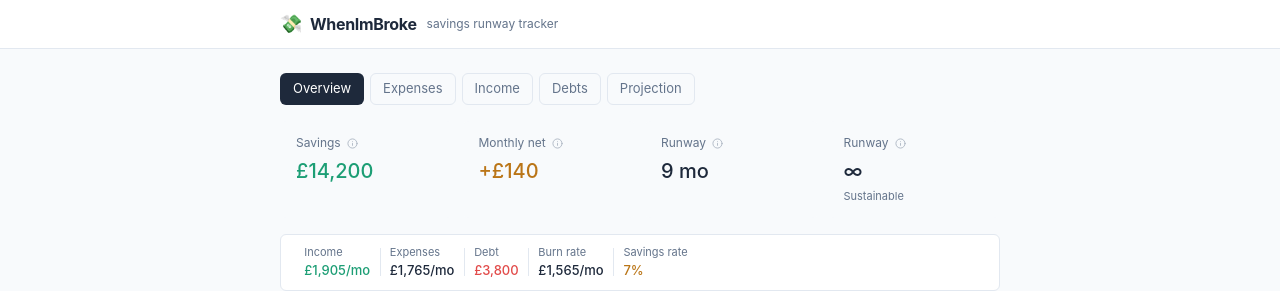
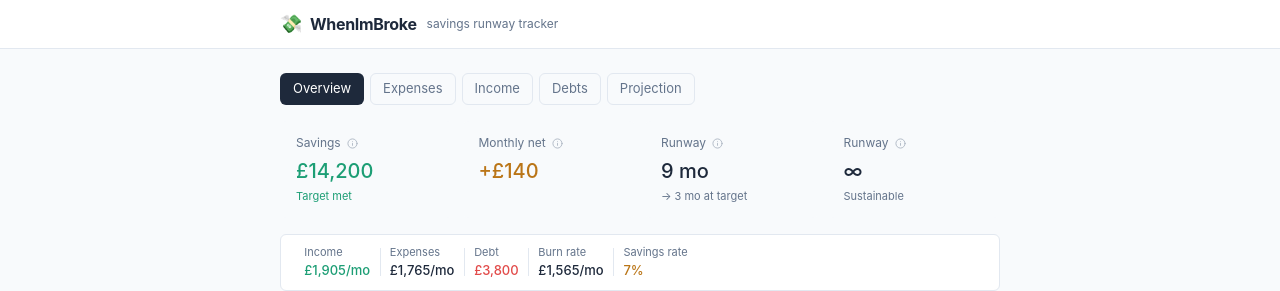
Before and after one commit to JohnNooney/WhenImBroke, a React (Vite) app in the folder app/: page / in a window 1280 px wide. Shown: the top 291 px of the page. Built offline with nearby package versions, Linux system fonts and the light colour scheme.

Commit message:
Add metric sub-labels showing target progress and post-debt projections

```diff
--- a/app/src/components/SavingsTracker.tsx
+++ b/app/src/components/SavingsTracker.tsx
@@ -167,18 +167,38 @@ export function SavingsTracker({ data, onChange }: Props) {
           <div className="value" style={{ color: getValueColor('ok') }}>
             {formatCurrency(data.currentSavings)}
           </div>
+          {data.currentSavings >= data.savingsTarget && data.savingsTarget > 0 ? (
+            <div className="metric-sub" style={{ color: getValueColor('ok') }}>Target met</div>
+          ) : result.targetReachedDate ? (
+            <div className="metric-sub">→ {formatCurrency(data.savingsTarget)} by {formatDate(result.targetReachedDate)}</div>
+          ) : null}
         </div>
         <div className="metric">
           <div className="label">Monthly net <Tooltip text="Income minus all expenses including debt repayments. Positive means you're building savings each month." /></div>
           <div className="value" style={{ color: getValueColor(getSurplusColor()) }}>
             {result.monthlySavings >= 0 ? '+' : ''}{formatCurrency(result.monthlySavings)}
           </div>
+          {data.totalDebt > 0 && data.monthlyDebtRepayment > 0 && (() => {
+            const afterDebt = data.monthlyIncome - result.livingExpenses - data.monthlySavingsContribution;
+            return (
+              <div className="metric-sub">
+                → <span style={{ color: getValueColor(afterDebt > 500 ? 'ok' : afterDebt > 0 ? 'warn' : 'danger') }}>
+                  {afterDebt >= 0 ? '+' : ''}{formatCurrency(afterDebt)}
+                </span> after debt-free
+              </div>
+            );
+          })()}
         </div>
         <div className="metric">
           <div className="label">Runway <Tooltip text="Months your current savings would last if income stopped today, spending only on living expenses." /></div>
           <div className="value">
             {result.runwayMonths === Infinity ? '∞' : `${result.runwayMonths} mo`}
           </div>
+          {data.savingsTarget > 0 && result.targetRunwayMonths !== result.runwayMonths && (
+            <div className="metric-sub">
+              → {result.targetRunwayMonths === Infinity ? '∞' : `${result.targetRunwayMonths} mo`} at target
+            </div>
+          )}
         </div>
         <div className="metric">
           <div className="label">{nextMilestone.label} <Tooltip text={nextMilestone.tooltip} /></div>
```
